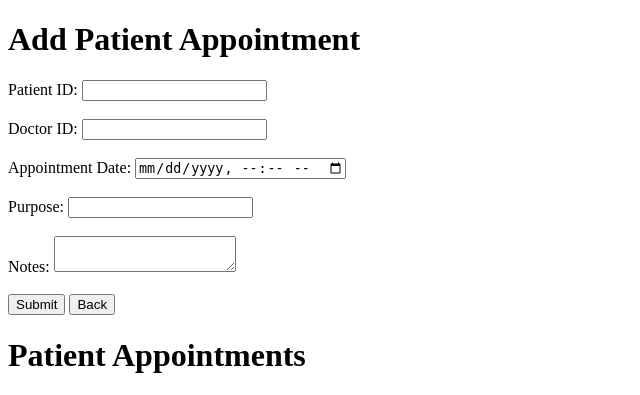
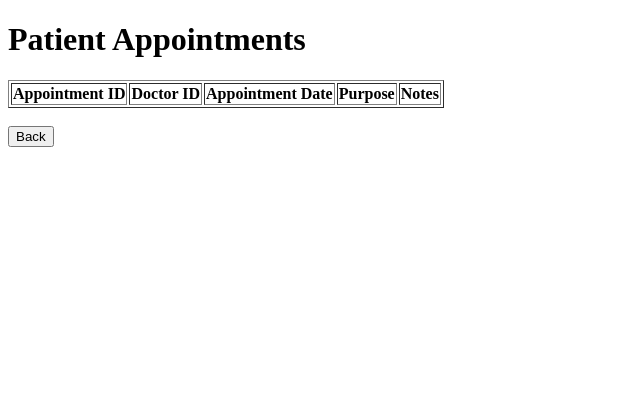
Before and after one commit to KhoaDao03/4521-Group13, a Flask app: page /patientappointments in a window 1280 px wide. Shown: the top 395 px of the page, without its empty margins (0-640 px from the left). Run offline with Flask 3, Linux system fonts and the light colour scheme; data that the repository does not hold is empty.

Commit message:
Took out patients ability to make appointments or add prescriptions

```diff
--- a/templates/patientAppointments.html
+++ b/templates/patientAppointments.html
@@ -3,22 +3,6 @@
 <head>
     <title>Patient Appointments</title>
 </head>
-<body>
-    <h1>Add Patient Appointment</h1>
-    <form action="/add_patient_appointment" method="post">
-        <label for="patient_id">Patient ID:</label>
-        <input type="number" id="patient_id" name="patient_id" required><br><br>
-        <label for="doctor_id">Doctor ID:</label>
-        <input type="number" id="doctor_id" name="doctor_id" required><br><br>
-        <label for="appointment_date">Appointment Date:</label>
-        <input type="datetime-local" id="appointment_date" name="appointment_date" required><br><br>
-        <label for="purpose">Purpose:</label>
-        <input type="text" id="purpose" name="purpose" required><br><br>
-        <label for="notes">Notes:</label>
-        <textarea id="notes" name="notes"></textarea><br><br>
-        <input type="submit" value="Submit">
-        <button onclick="window.history.back();" class="back-button">Back</button></form>
-
     <h1>Patient Appointments</h1>
     <table border="1">
         <tr>
@@ -38,5 +22,6 @@
         </tr>
         {% endfor %}
     </table>
+    <br><button onclick="window.history.back();" class="back-button">Back</button>    </form>
 </body>
 </html>
```
Also changed, not shown: templates/patientPrescriptions.html (+1 -15 lines).
